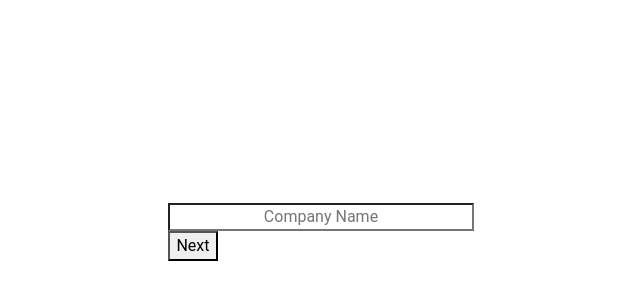
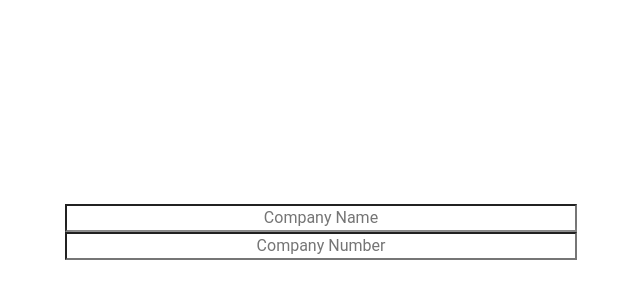
Before and after one commit to ivnkris/react-multistep-form, a React (Create React App) app: page / in a window 1280 px wide. Shown: the part 168-468 px from the top of the page, without its empty margins (319-959 px from the left). Built offline with nearby package versions, Linux system fonts and the light colour scheme.

Commit message:
added companyDetails and companyAddress form steps with validation

```diff
--- a/src/components/MultistepForm/index.js
+++ b/src/components/MultistepForm/index.js
@@ -21,10 +21,13 @@ const MultistepForm = () => {
     formState: { errors },
     control,
   } = useForm({
-    mode: "onBlur",
-    reValidateMode: "onBlur",
+    mode: "onChange",
+    reValidateMode: "onChange",
     shouldFocusError: true,
   });
+
+  const watchCompanyDetails = watch(["companyName", "companyNumber"]);
+  const watchCompanyAddress = watch(["address1", "postcode"]);
 
   const renderButton = () => {
     if (formStep === 0) {
@@ -69,7 +72,23 @@ const MultistepForm = () => {
               type="text"
               {...register("companyName", { required: true })}
             ></input>
-            {renderButton()}
+            <input
+              className="form-input"
+              placeholder="Company Number"
+              error={errors.companyNumber}
+              type="text"
+              {...register("companyNumber", {
+                required: true,
+                pattern: /^(SC|NI|\d{2})\d{6}$/,
+              })}
+            ></input>
+            {errors.companyNumber && (
+              <div>Make sure company number is valid.</div>
+            )}
+            {watchCompanyDetails[0] &&
+              watchCompanyDetails[1] &&
+              !errors.companyNumber &&
+              renderButton()}
           </div>
         )}
 
@@ -77,11 +96,39 @@ const MultistepForm = () => {
           <div className="form-element">
             <input
               className="form-input"
-              placeholder="Company Number"
+              placeholder="First Line of Company Address"
               type="text"
-              {...register("companyNumber", { required: true })}
+              {...register("address1", { required: true })}
             ></input>
-            {renderButton()}
+            <input
+              className="form-input"
+              placeholder="Second Line of Company Address"
+              type="text"
+              {...register("address2")}
+            ></input>
+            <input
+              className="form-input"
+              placeholder="Third Line of Company Address"
+              type="text"
+              {...register("address3", { required: true })}
+            ></input>
+            <input
+              className="form-input"
+              placeholder="Postcode"
+              error={errors.postcode}
+              type="text"
+              {...register("postcode", {
+                required: true,
+                pattern: /^[A-Z]{1,2}\d[A-Z\d]? ?\d[A-Z]{2}$/,
+              })}
+            ></input>
+            {errors.postcode && (
+              <div>Make sure postcode is a valid UK postcode.</div>
+            )}
+            {watchCompanyAddress[0] &&
+              watchCompanyAddress[1] &&
+              !errors.postcode &&
+              renderButton()}
           </div>
         )}
 
```
